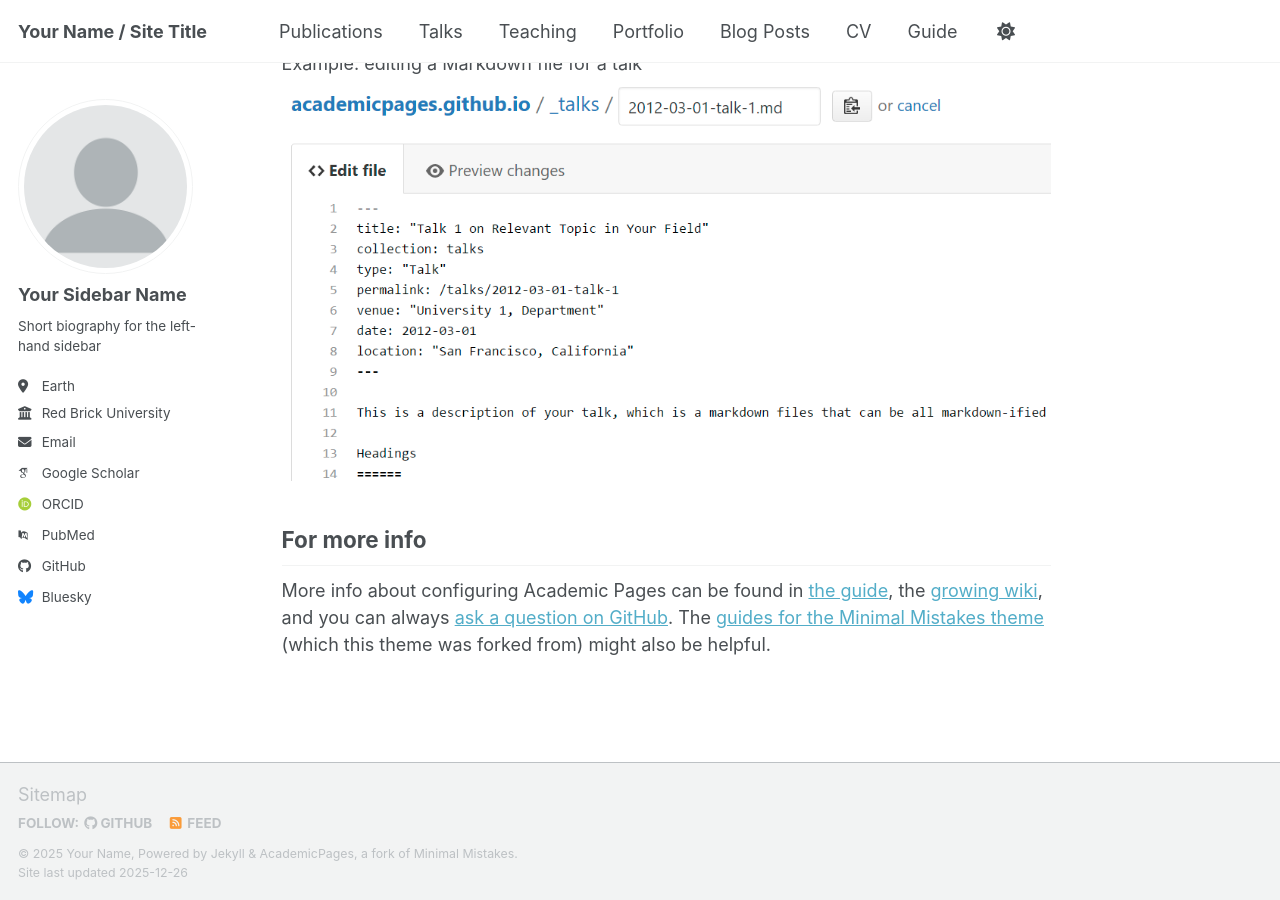
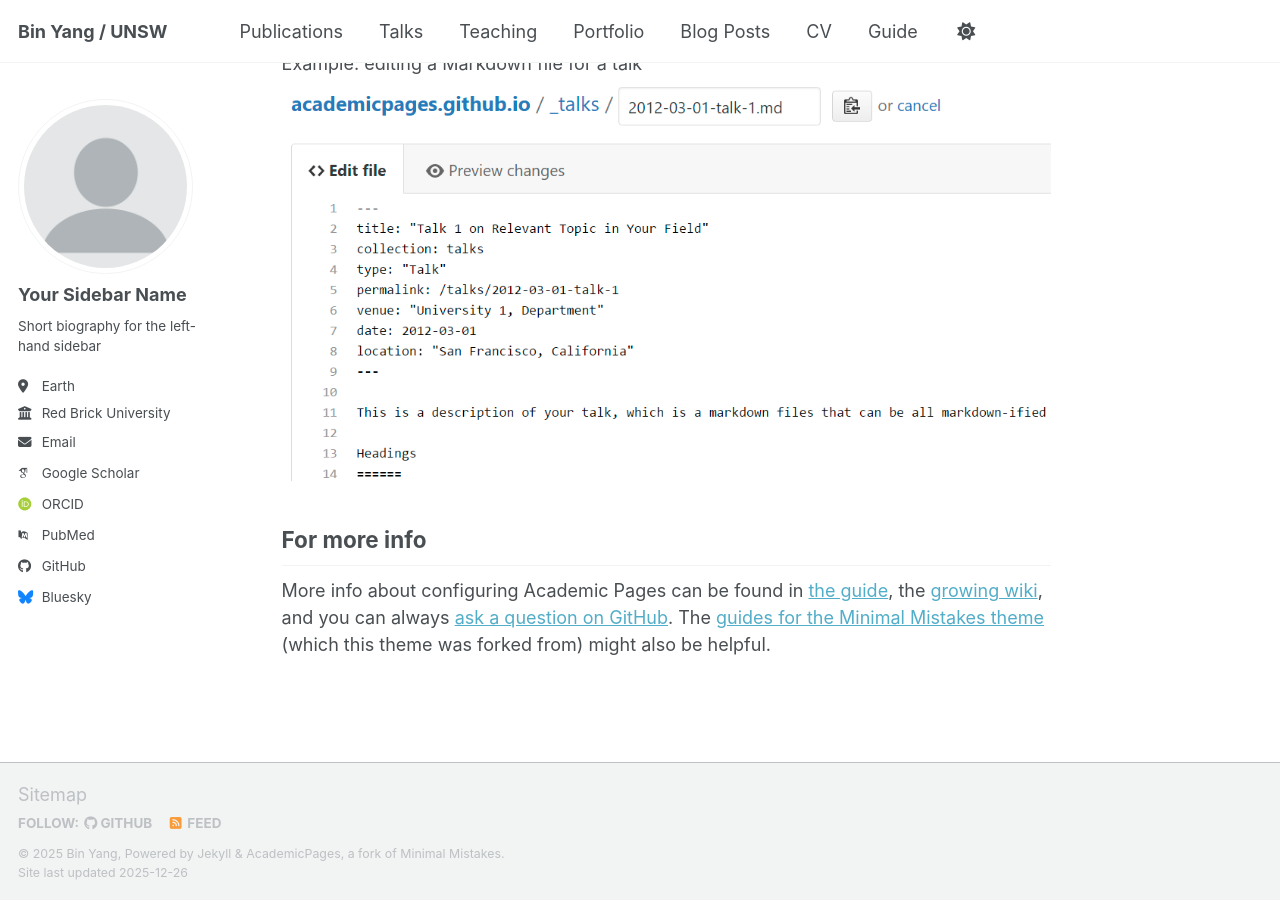
Before and after one commit to yangbin-xd/yangbin-xd.github.io, a Jekyll site: the page built from _pages/about.md, in a window 1280 px wide and 900 px high, scrolled down 2718 px. Built offline with Jekyll 4.4.1, drawn with Linux system fonts in a browser that asks for light colours; some web fonts are replaced; a script bundle is joined from its source files by our own code; library files that are not in the unit come from our copies.

Commit message:
Update _config.yml

```diff
--- a/_config.yml
+++ b/_config.yml
@@ -9,10 +9,10 @@
 # Basic Site Settings
 locale                   : "en-US"
 site_theme               : "default" # the available themes options are "default", "air", "sunrise", "mint", "dirt" and "contrast"
-title                    : "Your Name / Site Title"
+title                    : "Bin Yang / UNSW"
 title_separator          : "-"
-name                     : &name "Your Name"
-description              : &description "Your Name's academic portfolio"   # Update this with a general description of your site, this is the default if not overridden by a page
+name                     : &name "Bin Yang"
+description              : &description "PhD student"   # Update this with a general description of your site, this is the default if not overridden by a page
 url                      : https://academicpages.github.io # The base hostname & protocol for your site e.g. "https://[your GitHub username].github.io",
                                                            # or if you already have some other page hosted on Github then use "https://[your GitHub username].github.io/[Your Repo Name]"
 baseurl                  : "" # the subpath of your site, e.g. "/blog"
@@ -35,10 +35,10 @@ author:
   # Academic websites
   academia         : # URL
   arxiv            : # URL - Update with the correct link to your profile
-  googlescholar    : "https://scholar.google.com/citations?user=PS_CX0AAAAAJ"
+  googlescholar    : "https://scholar.google.com/citations?user=_v2KA7UAAAAJ"
   inspire-hep      : # URL
   impactstory      : # URL
-  orcid            : "https://orcid.org/yourorcidurl"
+  orcid            : "https://orcid.org/0000-0003-2358-9623"
   semantic         : # URL
   ssrn             : # URL
   pubmed           : "https://www.ncbi.nlm.nih.gov/pubmed/?term=john+snow"
```
